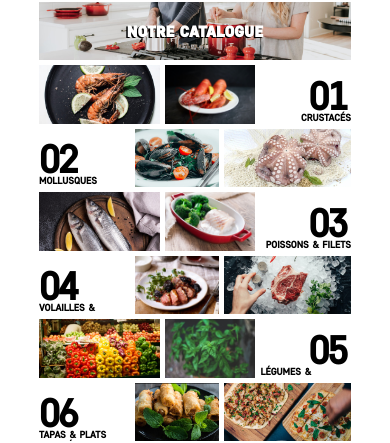
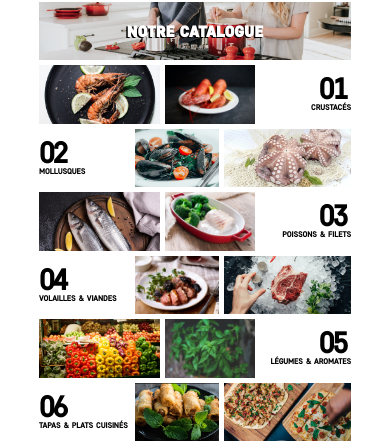
Before and after one commit to jam8310/roygel, a Nuxt app: page / in a window 390 px wide. Shown: the part 422-865 px from the top of the page. Built offline with nearby package versions, Linux system fonts and the light colour scheme.

Commit message:
modification media query produits

```diff
--- a/assets/media_query/style.css
+++ b/assets/media_query/style.css
@@ -38,17 +38,17 @@
     }
     section .produits .text span{
     position: absolute;
-    top: 2vw;
-    font-size: 10vw;
+    top: 10%;
+    font-size: 7.5vw;
     font-family: 'fontP';
     font-weight: bold;
     letter-spacing: -2px;
     }
     section .produits .text h4{
     position: absolute;
-    top:80%;
+    top:65%%;
     text-transform: uppercase;
-    font-size: 2.5vw;
+    font-size: 2vw;
     font-family: 'fontP';
     }
 }
```
